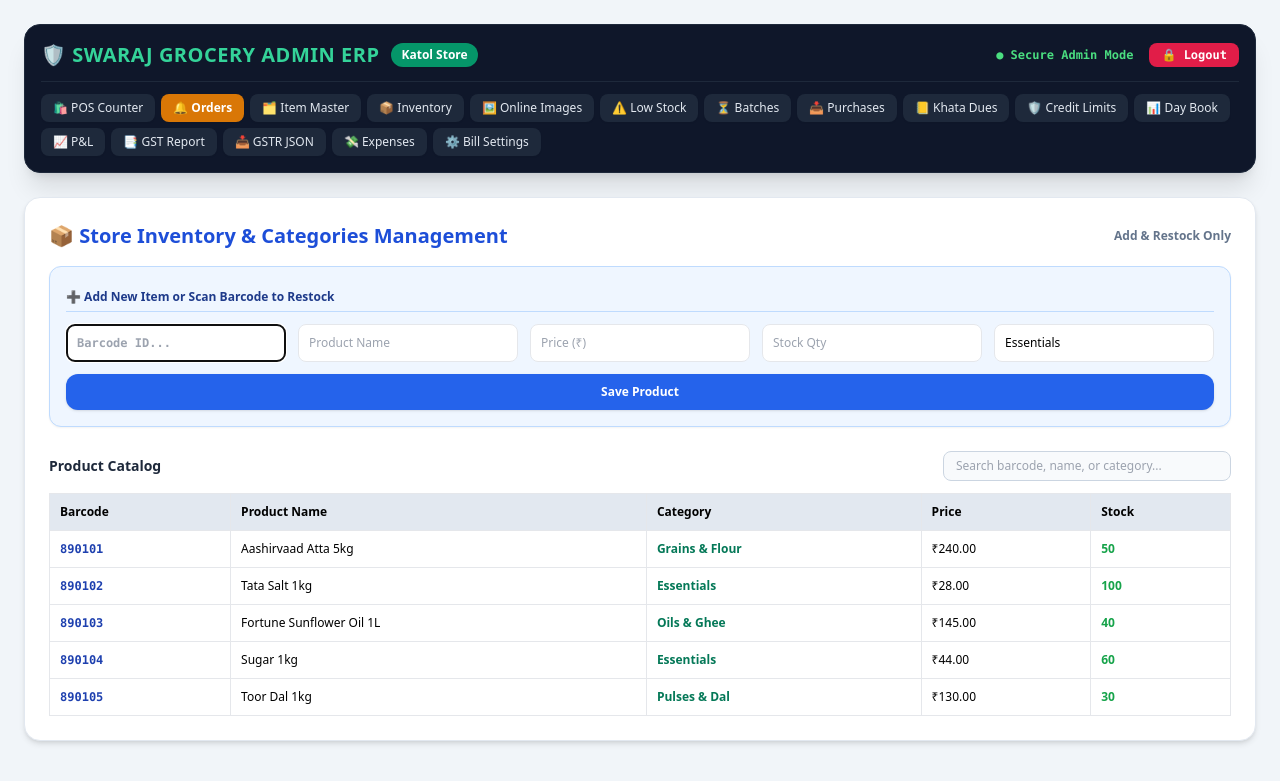
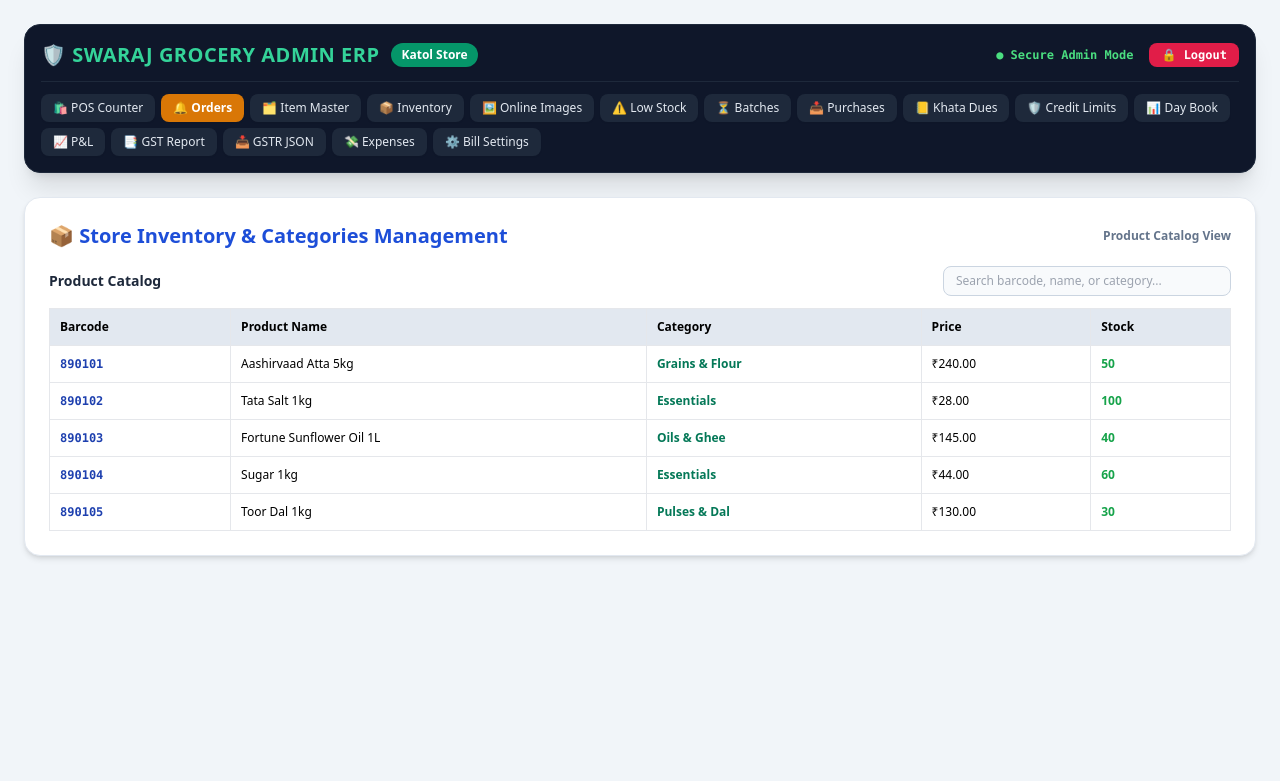
Before and after one commit to yedaboiii/gupta-grocery, a Flask app: page /inventory in a window 1280 px wide. Shown: the top 781 px of the page. Run offline with Flask 3, Linux system fonts and the light colour scheme; the visitor is signed in with stand-in values (Sample User, id 1); data comes from the database, SQL or seed files in the repository; data that the repository does not hold is empty; some libraries are stand-ins or nearby versions.

Commit message:
Remove add product section from inventory page

```diff
--- a/templates/inventory.html
+++ b/templates/inventory.html
@@ -6,11 +6,6 @@
     <title>Inventory Management - Swaraj Grocery</title>
     <script src="https://cdn.tailwindcss.com"></script>
     <script>
-        function focusBarcode() {
-            const el = document.getElementById('barcode_input');
-            if (el) el.focus();
-        }
-
         function filterInventoryTable() {
             const q = (document.getElementById('inv_search')?.value || '').toLowerCase().trim();
             document.querySelectorAll('#inventory-tbody tr.inv-row').forEach(function (row) {
@@ -20,25 +15,13 @@
         }
     </script>
 </head>
-<body class="bg-slate-100 font-sans p-4 md:p-6" onload="focusBarcode()">
+<body class="bg-slate-100 font-sans p-4 md:p-6">
     {{ admin_navbar | safe }}
     <div class="max-w-7xl mx-auto bg-white p-4 md:p-6 rounded-2xl shadow-md border border-slate-200">
         <div class="flex flex-col sm:flex-row sm:items-center sm:justify-between gap-2 mb-4">
-            <h1 class="text-xl font-bold text-blue-700">📦 Store Inventory & Categories Management</h1>
-            <span class="text-xs font-semibold text-slate-500">Add &amp; Restock Only</span>
+            <h1 class="text-xl font-bold text-blue-700">📦 Store Inventory &amp; Categories Management</h1>
+            <span class="text-xs font-semibold text-slate-500">Product Catalog View</span>
         </div>
-
-        <form action="/inventory" method="POST" class="grid grid-cols-1 sm:grid-cols-2 md:grid-cols-5 gap-3 mb-6 bg-blue-50 p-4 rounded-xl border border-blue-200 shadow-sm">
-            <div class="sm:col-span-2 md:col-span-5 pb-1 border-b border-blue-200">
-                <span class="text-xs font-extrabold text-blue-900">➕ Add New Item or Scan Barcode to Restock</span>
-            </div>
-            <input type="text" id="barcode_input" name="barcode" placeholder="Barcode ID..." required class="p-2.5 border rounded-lg text-xs bg-white font-mono font-bold">
-            <input type="text" name="name" placeholder="Product Name" required class="p-2.5 border rounded-lg text-xs bg-white">
-            <input type="number" step="0.01" min="0" name="price" placeholder="Price (₹)" required class="p-2.5 border rounded-lg text-xs bg-white">
-            <input type="number" step="any" min="0" name="stock" placeholder="Stock Qty" required class="p-2.5 border rounded-lg text-xs bg-white">
-            <input type="text" name="category" placeholder="Category (e.g. Essentials)" value="Essentials" required class="p-2.5 border rounded-lg text-xs bg-white">
-            <button type="submit" class="sm:col-span-2 md:col-span-5 bg-blue-600 text-white font-semibold py-2.5 rounded-xl hover:bg-blue-700 text-xs shadow transition">Save Product</button>
-        </form>
 
         <div class="flex flex-col sm:flex-row sm:items-center sm:justify-between gap-2 mb-3">
             <h3 class="font-bold text-sm text-slate-800">Product Catalog</h3>
```
